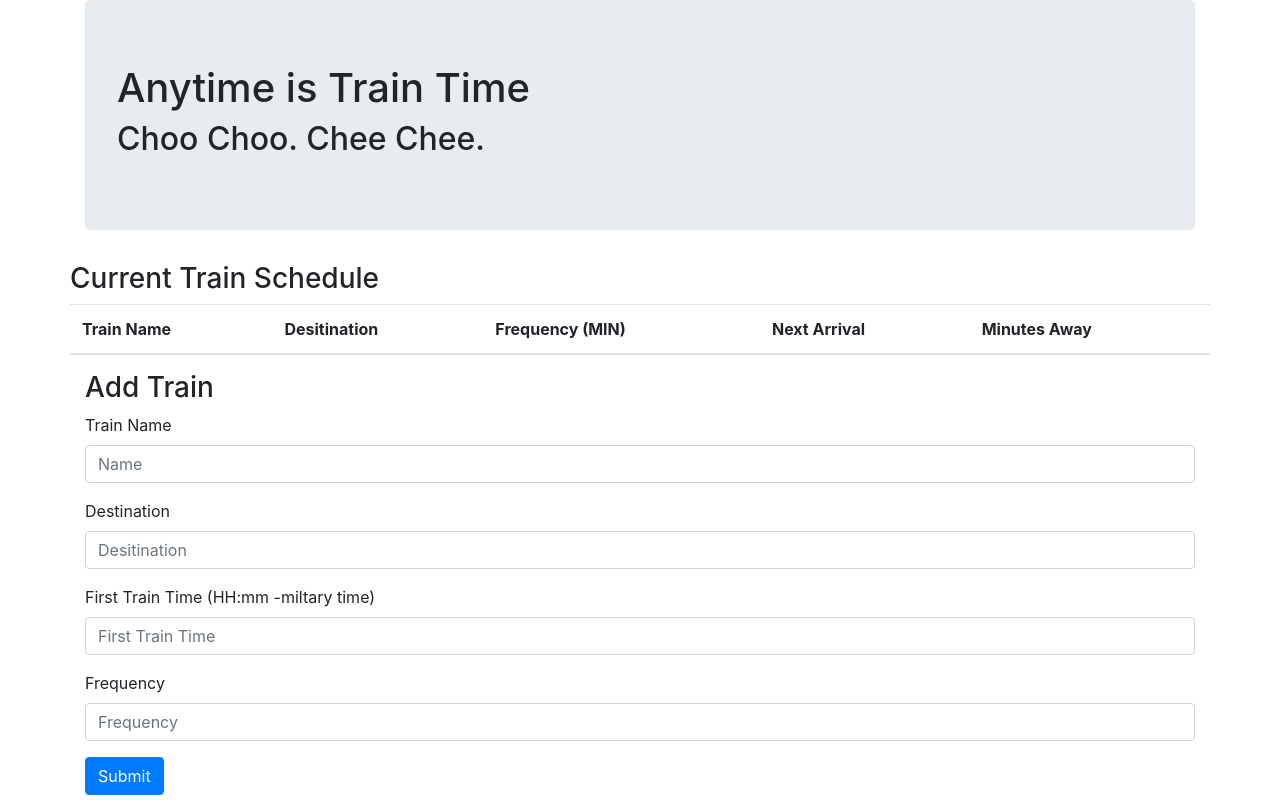
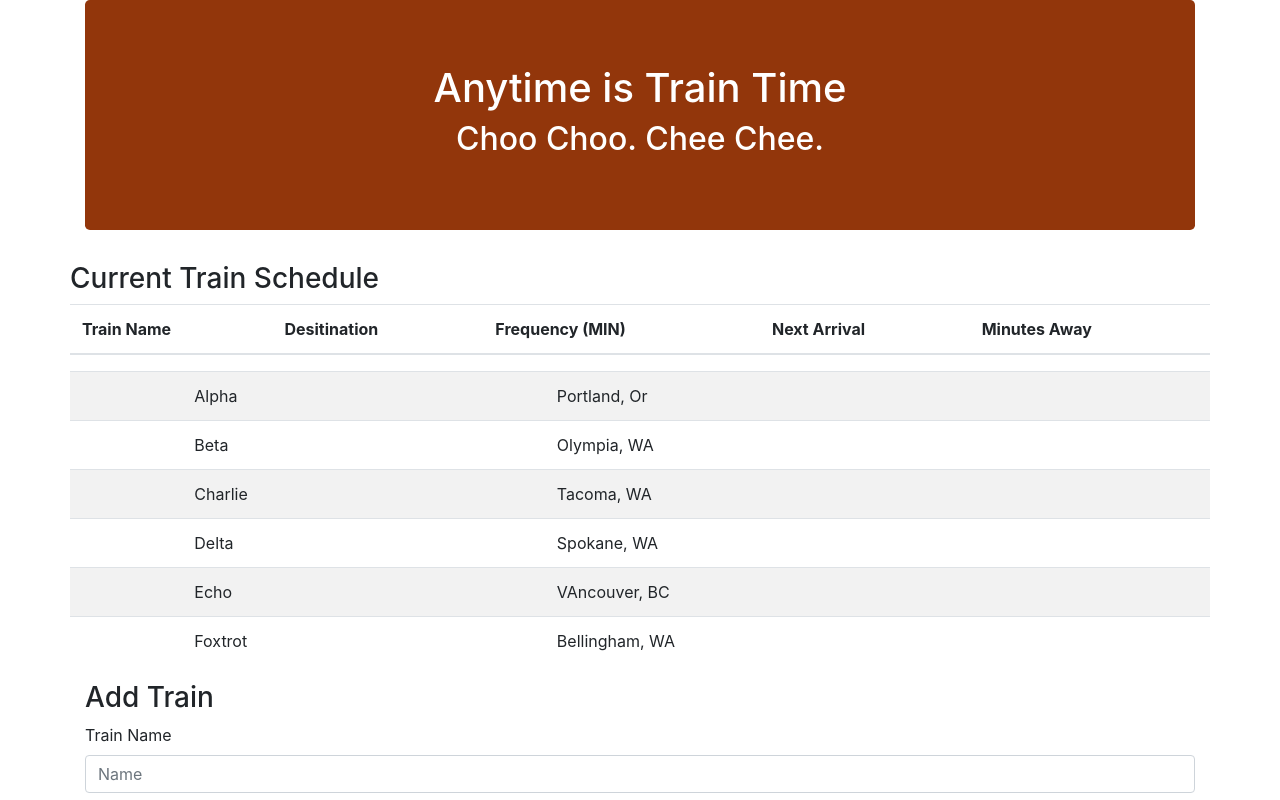
Before and after one commit to HaydenWampach/Train_Activity, a plain HTML site: page index.html in a window 1280 px wide. Shown: the top 800 px of the page. Drawn offline with nearby package versions, Linux system fonts and the light colour scheme.

Commit message:
added tables and rows for train schedule. Also added some color to jumbotron background

```diff
--- a/assets/css/style.css
+++ b/assets/css/style.css
@@ -0,0 +1,13 @@
+#submit {
+    background-color: (0, 110, 255);
+    color: white;
+}
+.container {
+    border-color: (0, 110, 255);
+    border: 1px;
+}
+.jumbotron {
+    background-color: rgb(146, 54, 11);
+    color: white;
+    text-align: center;
+}
--- a/index.html
+++ b/index.html
@@ -8,7 +8,9 @@
     <title>Train Schedule</title>
     <link rel="stylesheet" href="https://stackpath.bootstrapcdn.com/bootstrap/4.3.1/css/bootstrap.min.css"
         integrity="sha384-ggOyR0iXCbMQv3Xipma34MD+dH/1fQ784/j6cY/iJTQUOhcWr7x9JvoRxT2MZw1T" crossorigin="anonymous">
-
+    <link rel="stylesheet" href="assets/css/style.css">
+    <script src="https://code.jquery.com/jquery-3.4.1.js"
+            integrity="sha256-WpOohJOqMqqyKL9FccASB9O0KwACQJpFTUBLTYOVvVU=" crossorigin="anonymous"></script>
 
 </head>
 
@@ -31,6 +33,44 @@
                     </tr>
                 </thead>
                 <tbody id="trains">
+                        <table class="table table-striped">
+                                <tbody>
+                                  <tr>
+                                    <th scope="row"></th>
+                                    <td>Alpha</td>
+                                    <td>Portland, Or</td>
+
+                                  </tr>
+                                  <tr>
+                                    <th scope="row"></th>
+                                    <td>Beta</td>
+                                    <td>Olympia, WA</td>
+
+                                  </tr>
+                                  <tr>
+                                    <th scope="row"></th>
+                                    <td>Charlie</td>
+                                    <td>Tacoma, WA</td>
+
+                                  </tr>
+                                  <th scope="row"></th>
+                                    <td>Delta</td>
+                                    <td>Spokane, WA</td>
+                                  </tr>
+                                  <tr>
+                                    <th scope="row"></th>
+                                    <td>Echo</td>
+                                    <td>VAncouver, BC</td>
+
+                                  </tr>
+                                  <tr>
+                                    <th scope="row"></th>
+                                    <td>Foxtrot</td>
+                                    <td>Bellingham, WA</td>
+
+                                  </tr>
+                                </tbody>
+                              </table>
 
                 </tbody>
             </table>
@@ -51,7 +91,8 @@
                     </div>
                     <div class="form-group">
                         <label for="firstTrainTime">First Train Time (HH:mm -miltary time)</label>
-                        <input type="firstTrainTime" class="form-control" id="firstTrainTime" placeholder="First Train Time">
+                        <input type="firstTrainTime" class="form-control" id="firstTrainTime"
+                            placeholder="First Train Time">
                     </div>
                     <div class="form-group">
                         <label for="Frequency">Frequency</label>
@@ -64,11 +105,10 @@
 
 
 
+        <script src="https://www.gstatic.com/firebasejs/7.0.0/firebase-app.js"></script>
+        <script src="https://www.gstatic.com/firebasejs/7.0.0/firebase-database.js"></script>
+        <script src="assets/javascript/app.js"></script>
 
-        <script src="https://code.jquery.com/jquery-3.4.1.js"
-            integrity="sha256-WpOohJOqMqqyKL9FccASB9O0KwACQJpFTUBLTYOVvVU=" crossorigin="anonymous"></script>
-        <script src="assets/javascript/app.js"></script>
-        <link rel="stylesheet" href="assets/css/style.css">
 </body>
 
 </html>
```
